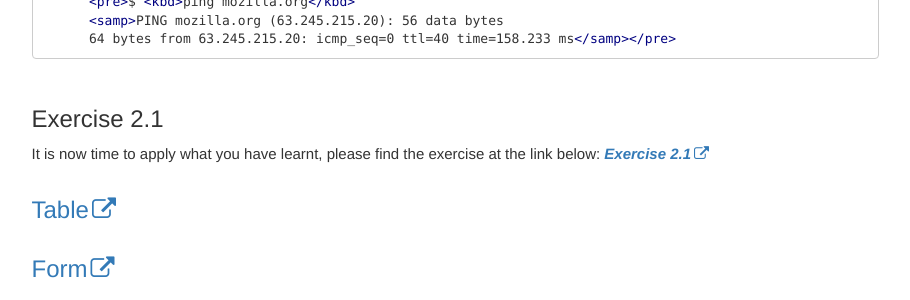
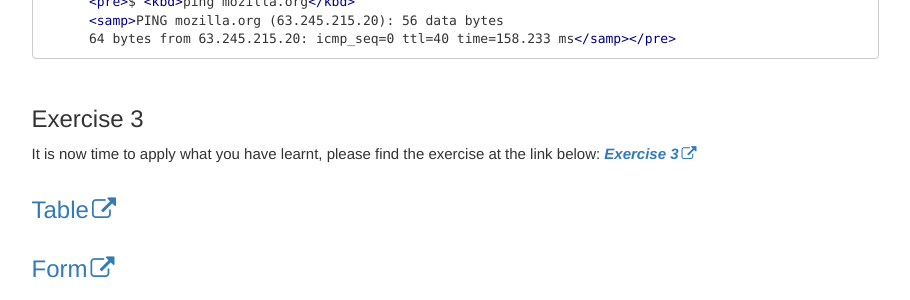
Before and after one commit to dipaish/www23, a Jekyll site: the page built from index.md, in a window 1280 px wide and 900 px high, scrolled down 15211 px. Shown: the part 155-455 px from the top of the window, without its empty margins (331-1241 px from the left). Built offline with Jekyll 4.4.1, drawn with Linux system fonts in a browser that asks for light colours; our own code applies the rules of GitHub Pages for plain Markdown files; comment, search, counter and statistics services are not loaded; some of the changed text lies outside the part shown.

Commit message:
minor changes

````diff
--- a/index.md
+++ b/index.md
@@ -544,11 +544,9 @@ To mark up computer code in HTML you have multiple elements in html.
       64 bytes from 63.245.215.20: icmp_seq=0 ttl=40 time=158.233 ms</samp></pre>
 ```
 
-
-
-## Exercise 2.1
+## Exercise 3
 It is now time to apply what you have learnt, please find the exercise at the link below:
-***[Exercise 2.1](https://docs.google.com/document/d/1_IY-a3XeXJL3pBhnzWuLIHw26pf3mgbT/edit?usp=share_link&ouid=111470325935077300698&rtpof=true&sd=true)***
+***[Exercise 3](https://gist.github.com/dipaish/cfac8164725564c7ad2ed69ee1baa347)***
 
 ## [Table](https://developer.mozilla.org/en-US/docs/Web/HTML/Element/table)
 
````
